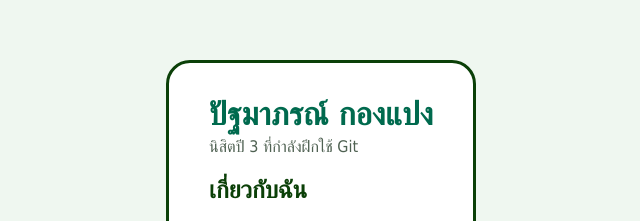
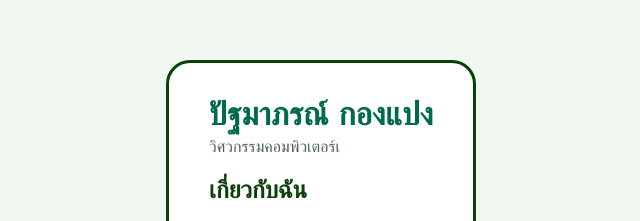
Before and after one commit to paipattamaporn/my-profile-, a plain HTML site: page index.html in a window 1280 px wide. Shown: the part 135-356 px from the top of the page, 319-959 px from the left. Drawn offline with Linux system fonts and the light colour scheme.

Commit message:
Change tagline

```diff
--- a/index.html
+++ b/index.html
@@ -9,7 +9,7 @@
 <body>
   <main class="card">
     <h1>ปัฐมาภรณ์ กองแปง</h1>
-    <p class="tagline">นิสิตปี 3 ที่กำลังฝึกใช้ Git</p>
+    <p class="tagline">วิศวกรรมคอมพิวเตอร์เ</p>
 
     <h2>เกี่ยวกับฉัน</h2>
     <p>เขียนแนะนำตัวสั้น ๆ 1–2 บรรทัด</p>
```
